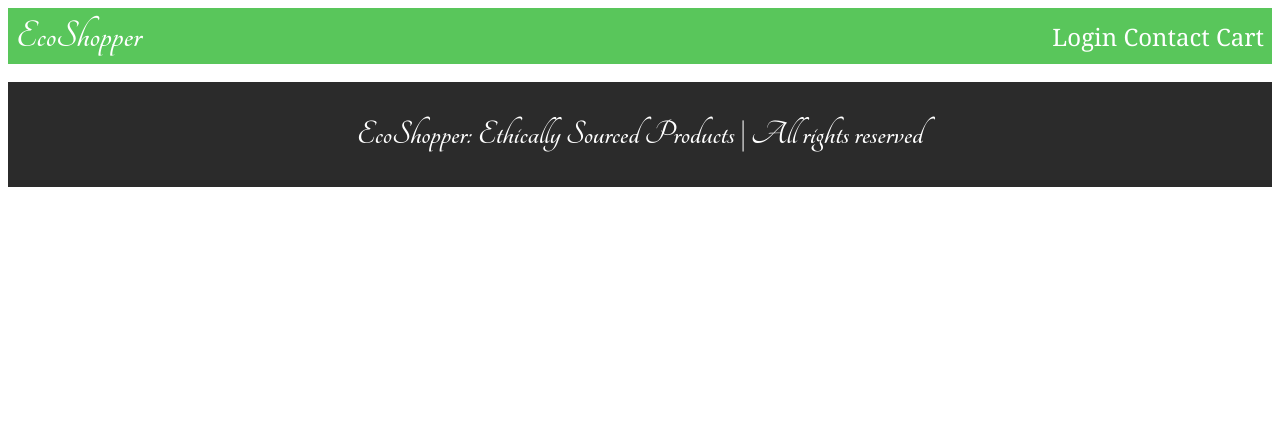
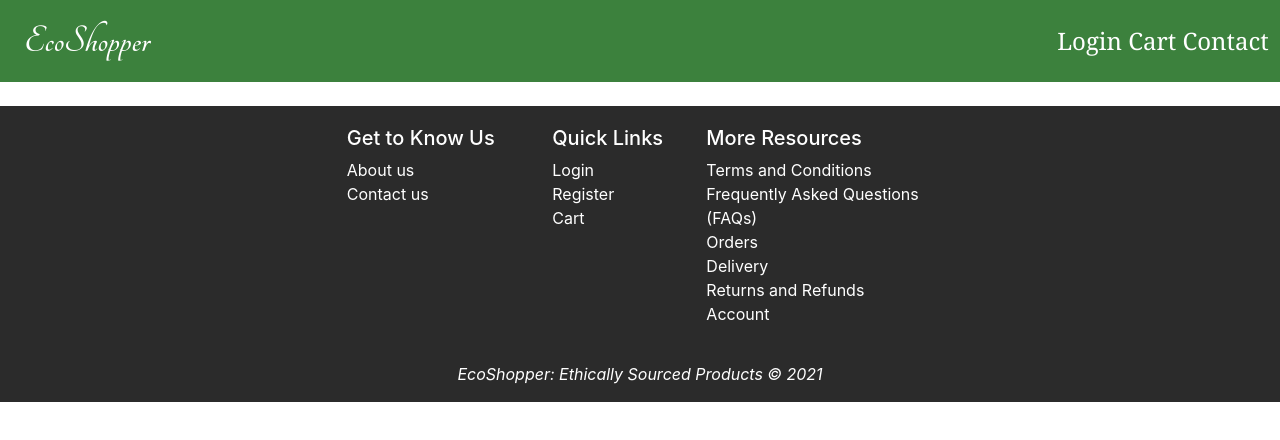
Before and after one commit to Noor-Alina/COMP3340-Project, a React (Create React App) app: page / in a window 1280 px wide. Shown: the top 440 px of the page. Built offline with nearby package versions, Linux system fonts and the light colour scheme.

Commit message:
updated footer

```diff
--- a/package.json
+++ b/package.json
@@ -6,7 +6,9 @@
     "@testing-library/jest-dom": "^5.14.1",
     "@testing-library/react": "^11.2.7",
     "@testing-library/user-event": "^12.8.3",
+    "bootstrap": "^4.6.0",
     "react": "^17.0.2",
+    "react-bootstrap": "^1.6.1",
     "react-dom": "^17.0.2",
     "react-router-dom": "^5.2.0",
     "react-scripts": "4.0.3",
--- a/src/App.js
+++ b/src/App.js
@@ -1,7 +1,9 @@
 import './App.css';
+import 'bootstrap/dist/css/bootstrap.min.css';
 import { BrowserRouter as Router, Route, Switch } from 'react-router-dom';
 
 import Home from './dynamic/Home';
+import Cart from './dynamic/Cart';
 import Signup from './static/Signup';
 import Signin from './static/Signin';
 import About from './static/About';
@@ -17,6 +19,7 @@ function App() {
       <Router>
           <Switch>
             <Route exact path="/" component={Home} />
+            <Route exact path="/Cart" component={Cart} />
             <Route exact path="/Signup" component={Signup} />
             <Route exact path="/Signin" component={Signin} />
             <Route exact path="/About" component={About} />
--- a/src/components/Footer.js
+++ b/src/components/Footer.js
@@ -5,8 +5,38 @@ class Footer extends React.Component {
         return (
             <div>
                 <footer className="footer">
-                    <h3> EcoShopper: Ethically Sourced Products | All rights reserved </h3>
+                    <div class = "row">
+                        <div class = "col-md-4">
+                            <h5>Get to Know Us</h5>
+                            <ul class = "footer-links">
+                                <li>About us</li>
+                                <li>Contact us</li>
+                            </ul>
+                        </div>
+                        <div class = "col-md-3">
+                            <h5>Quick Links</h5>
+                            <ul class = "footer-links">
+                                <li>Login</li>
+                                <li>Register</li>
+                                <li>Cart</li>
+                            </ul>
+                        </div>
+                        <div class = "col-md-5">
+                            <h5>More Resources</h5>
+                            <ul class = "footer-links">
+                                <li>Terms and Conditions</li>
+                                <li>Frequently Asked Questions (FAQs)</li>
+                                <li>Orders</li>
+                                <li>Delivery</li>
+                                <li>Returns and Refunds</li>
+                                <li>Account</li>
+                            </ul>
+                        </div>
+                    </div>
                 </footer>
+                    <div className="footer">
+                        <p><em>EcoShopper: Ethically Sourced Products &copy; 2021</em></p>
+                    </div>
             </div>
         )
     }
--- a/src/components/Header.js
+++ b/src/components/Header.js
@@ -11,9 +11,9 @@ class Header extends React.Component {
                     <Link to = "/">EcoShopper</Link>
                 </div>
                 <div className = "header-links">
-                    <a href = "cart.html">Login </a>
-                    <a href = "cart.html">Contact </a>
-                    <a href = "cart.html">Cart </a>
+                    <a href = "/Signin">Login </a>
+                    <a href = "/Contact">Cart </a>
+                    <a href = "/Contact">Contact </a>
                 </div>
             </header>
             </div>
--- a/src/index.css
+++ b/src/index.css
@@ -1,25 +1,33 @@
 @import url("https://fonts.googleapis.com/css2?family=Tangerine:wght@700&display=swap");
 
 .footer {
-  grid-area: footer;
   color: #ffffff;
   background-color: #2b2b2b;
   display: flex;
   justify-content: center;
   align-items: center;
-  font-family: 'Tangerine', cursive;
-  font-size: 30px;
+  padding-top: 20px;
+}
+
+.nav-bar {
+  border-top: 1px solid red;
+}
+
+.footer-links {
+  list-style: none;
+  padding-left: 0;
 }
 
 .header {
   grid-area: header;
   font-family: 'Tangerine', cursive;
-  background-color: #59c65b;
+  background-color: #3c813d;
   color: #ffffff;
   display: flex;
   justify-content: space-between;
   align-items: center;
-  padding: 0.5rem;
+  padding: 0.7rem;
+  padding-left: 1.5rem;
 }
 
 .brand a{
```
Also changed, not shown: src/dynamic/Cart.js (added), 1 other file (tests, documents, lock files or other folders).
